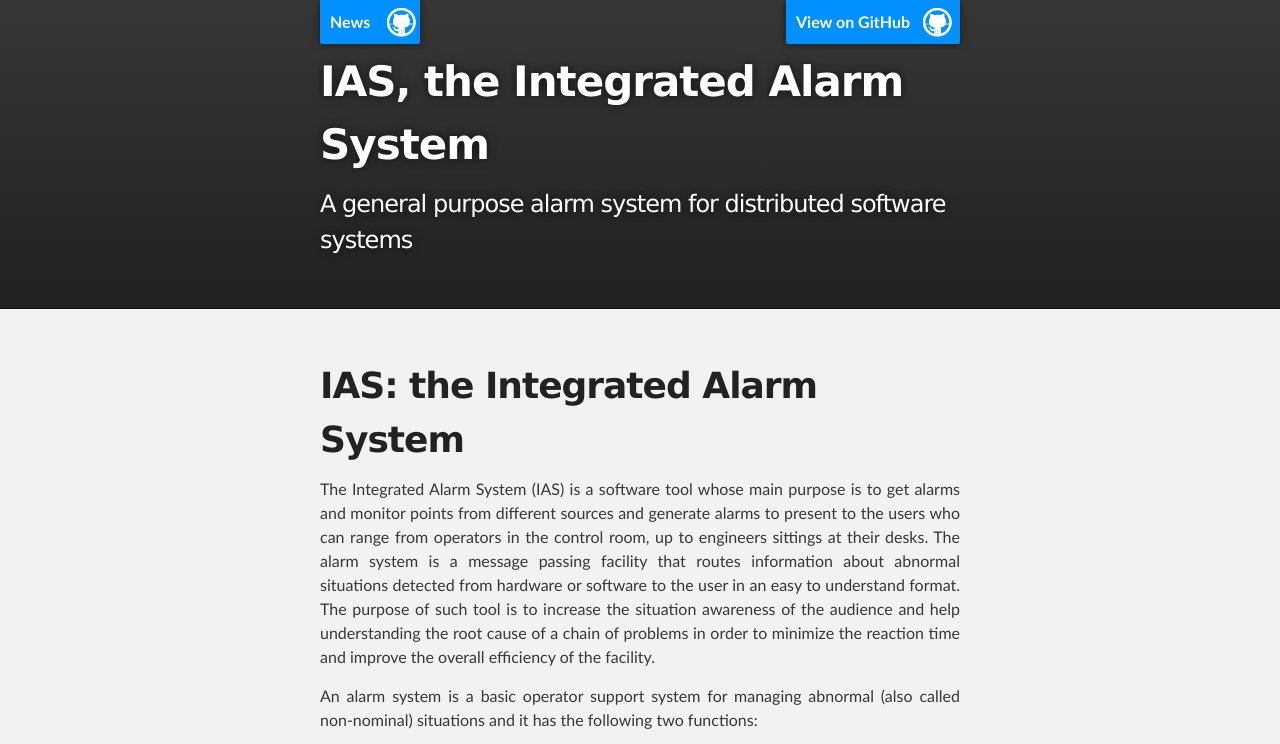
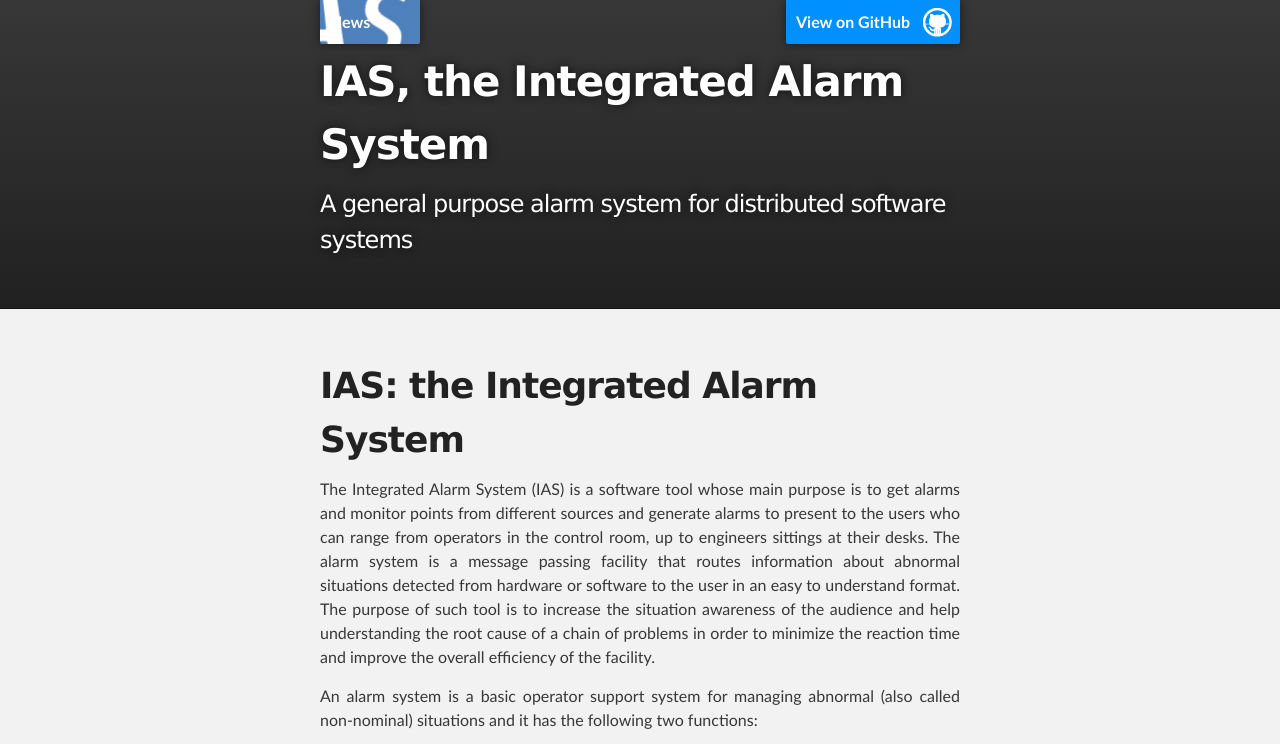
Before and after one commit to IntegratedAlarmSystem-Group/IntegratedAlarmSystem-Group.github.io, a plain HTML site: page index.html in a window 1280 px wide. Shown: the top 744 px of the page. Drawn offline with Linux system fonts and the light colour scheme.

Commit message:
Changes th elogo of the news

```diff
--- a/stylesheets/stylesheet.css
+++ b/stylesheets/stylesheet.css
@@ -295,7 +295,7 @@ Full-Width Styles
   z-index: 10;
   padding: 10px 50px 10px 10px;
   color: #fff;
-  background: url('../images/blacktocat.png') #0090ff no-repeat 95% 50%;
+  background: url('../images/ias-logo.png') #0090ff no-repeat 95% 50%;
   font-weight: 700;
   box-shadow: 0 0 10px rgba(0,0,0,.5);
   border-bottom-left-radius: 2px;
```
